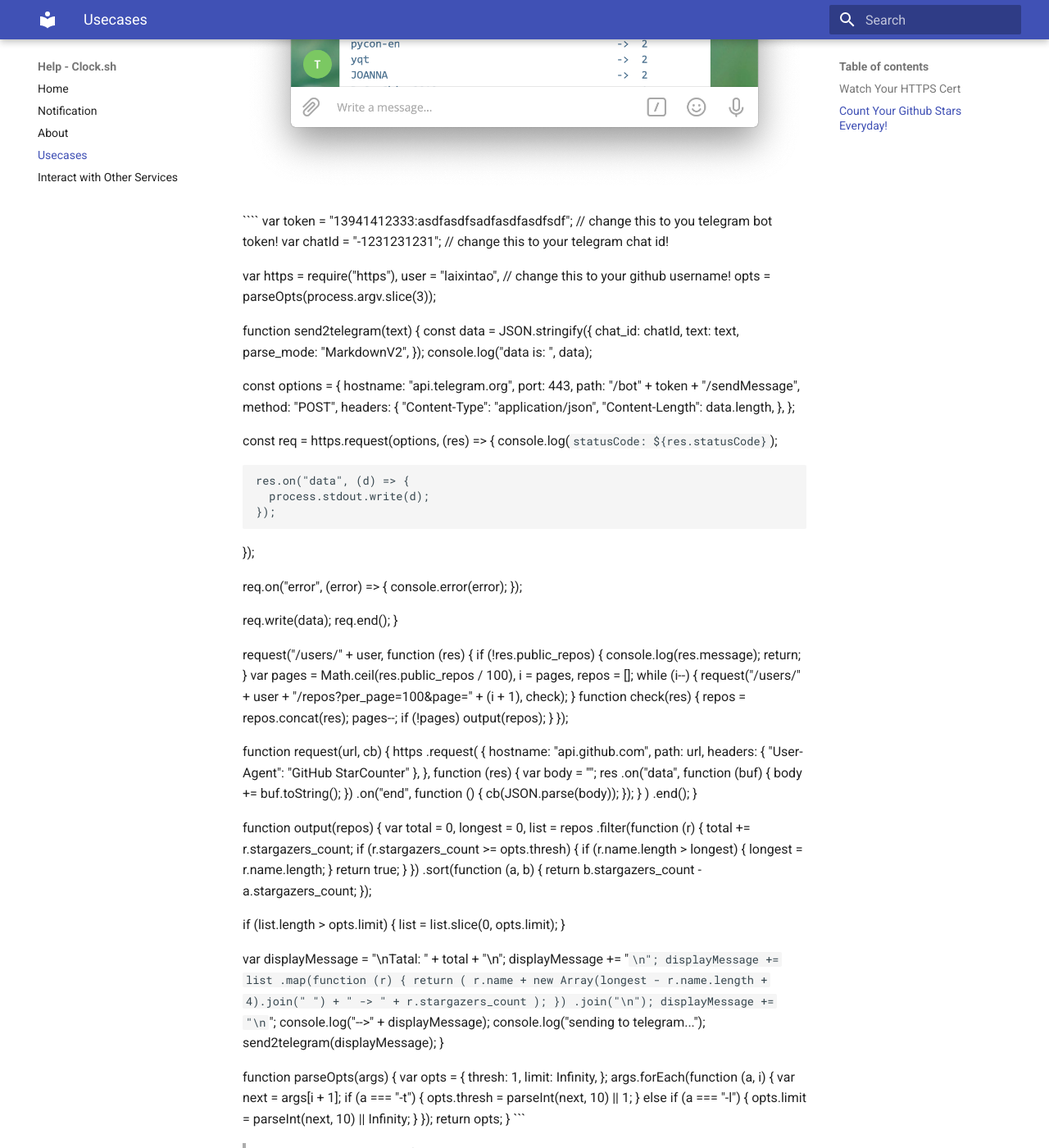
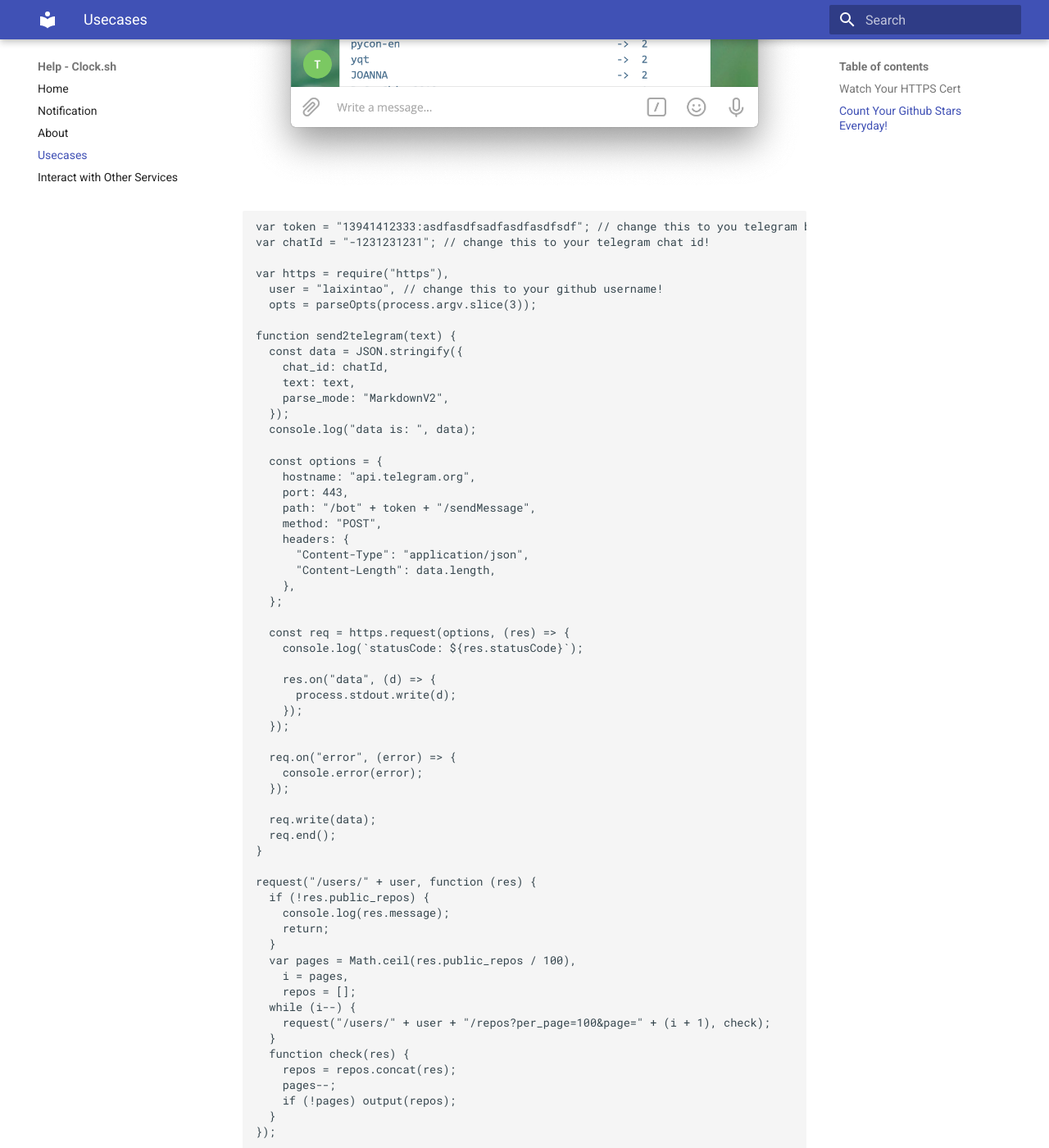
Before and after one commit to clock-sh/help, an MkDocs documentation site: the page built from docs/usecases.md, in a window 1280 px wide and 1400 px high, scrolled down 1897 px. Shown: the whole window at 82% size. Built offline with MkDocs 1.6.1 and Material for MkDocs 9.7.7, drawn with Linux system fonts in a browser that asks for light colours; some of the changed text lies outside the part shown.

Commit message:
set to javascript

`````diff
--- a/docs/usecases.md
+++ b/docs/usecases.md
@@ -54,7 +54,7 @@ This is how it looks like:
 
 ![Telegram Github Stars Counter](./assets/telegram-star-counter.png)
 
-````
+```javascript
 var token = "13941412333:asdfasdfsadfasdfasdfsdf"; // change this to you telegram bot token!
 var chatId = "-1231231231"; // change this to your telegram chat id!
 
`````
